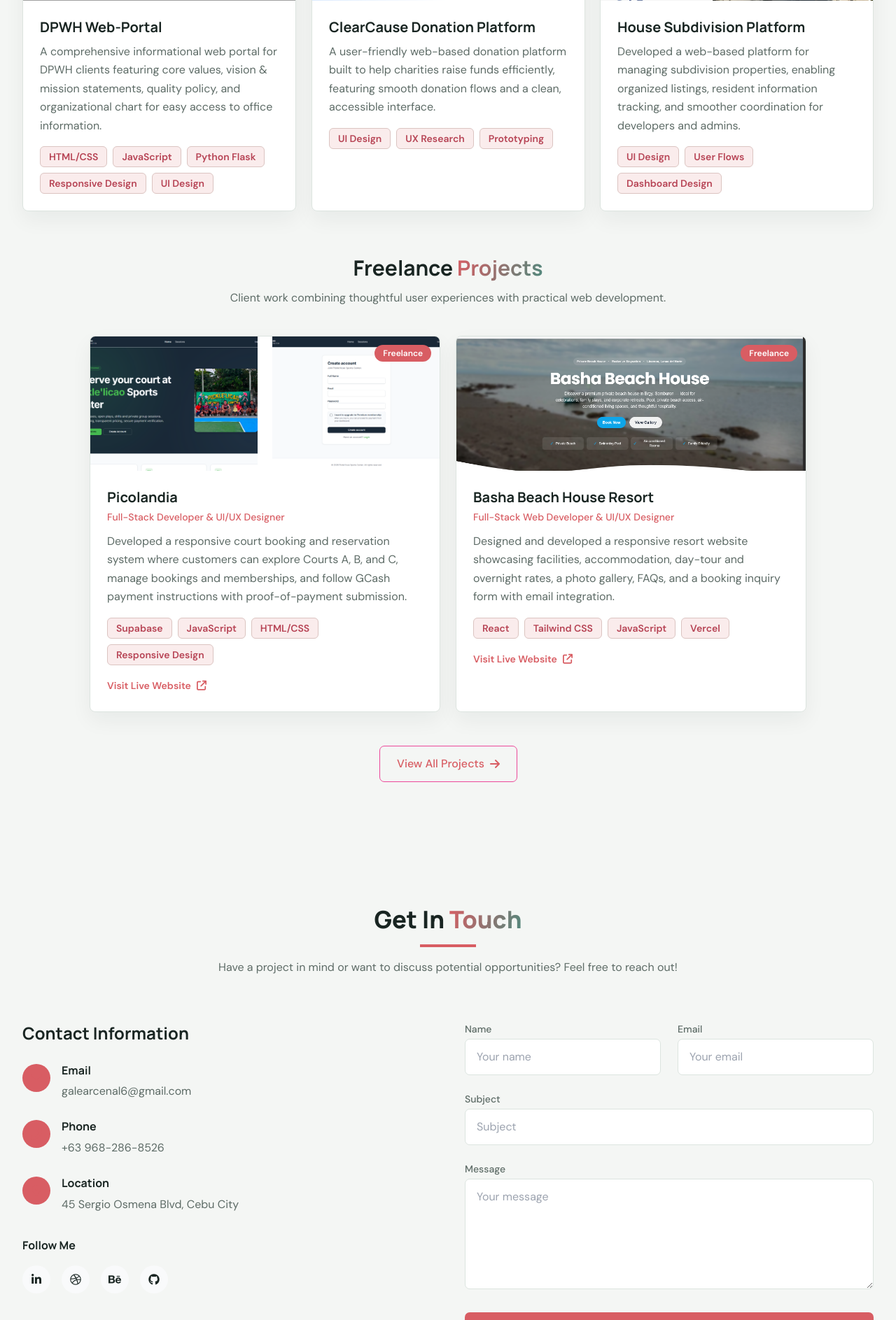
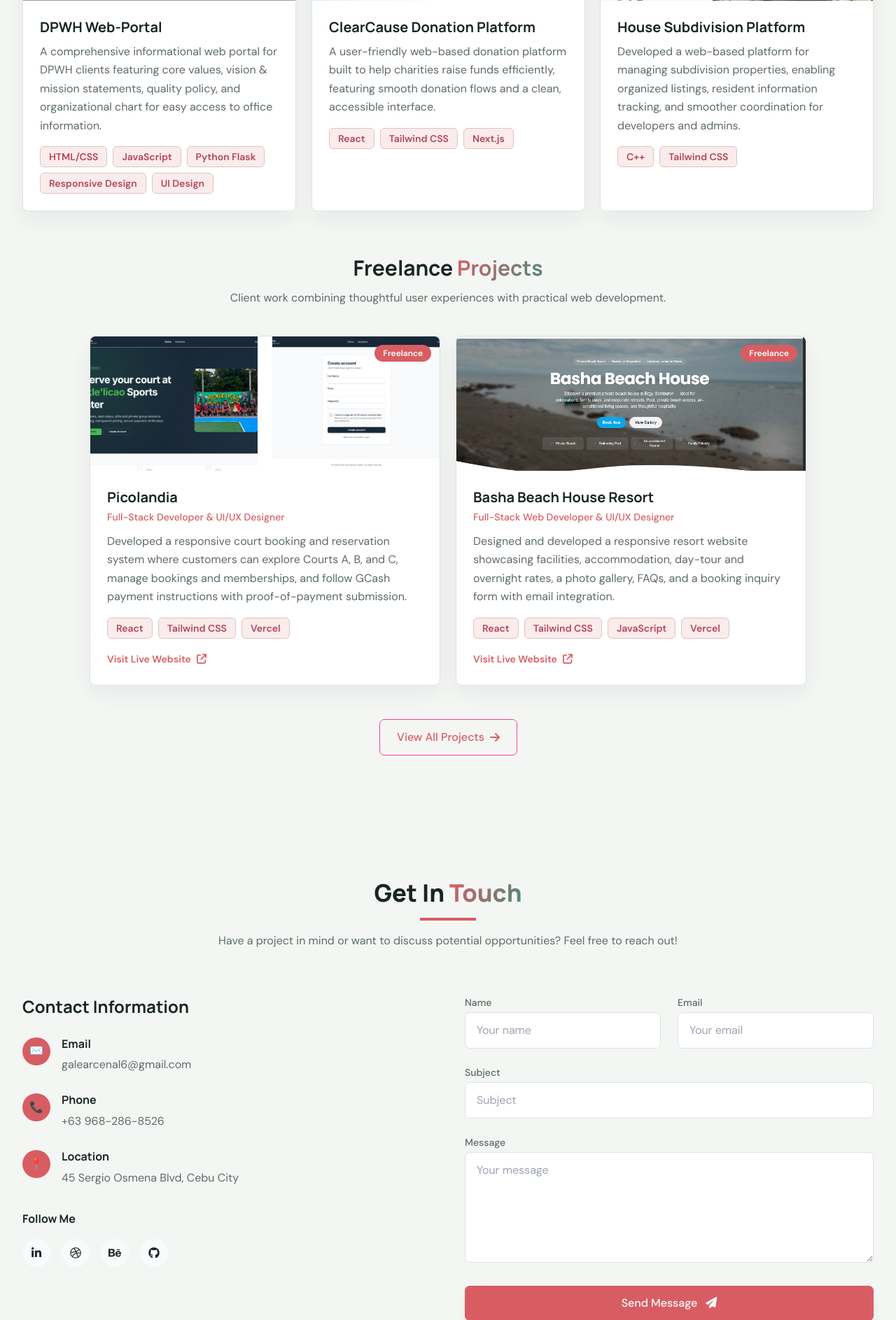
Before and after one commit to ThereseArcenal/My-Portfolio, a Flask app: page / in a window 1280 px wide. Shown: the part 3181-5068 px from the top of the page at 70% size. Run offline with Flask 3, Linux system fonts and the light colour scheme; some libraries are stand-ins or nearby versions; grey boxes are pictures that could not be loaded.

Commit message:
style: Update project tags and contact icons for improved clarity and engagement

```diff
--- a/templates/index.html
+++ b/templates/index.html
@@ -165,32 +165,28 @@
                 },
                 body: JSON.stringify({
                     question: message,
-                    history: chatHistory,
-                    overrideConfig: {}
-                })
+                        <span class="bg-primary bg-opacity-10 text-primary px-3 py-1 rounded-full text-sm">React</span>
+                        <span class="bg-primary bg-opacity-10 text-primary px-3 py-1 rounded-full text-sm">Tailwind CSS</span>
+                        <span class="bg-primary bg-opacity-10 text-primary px-3 py-1 rounded-full text-sm">Next.js</span>
             });
 
             const data = await response.json();
             typing.remove();
 
-            if (!response.ok) {
-                throw new Error(data.error || 'Failed to get response');
-            }
+                        <span class="bg-primary bg-opacity-10 text-primary px-3 py-1 rounded-full text-sm">C++</span>
+                        <span class="bg-primary bg-opacity-10 text-primary px-3 py-1 rounded-full text-sm">Tailwind CSS</span>
 
             // Add bot response
-            const botMsg = document.createElement('div');
-            botMsg.className = 'custom-chatbot-message bot-message';
-            botMsg.innerHTML = `
-                <div class="custom-chatbot-avatar">
+                            <span class="bg-primary bg-opacity-10 text-primary px-3 py-1 rounded-full text-sm">React</span>
                     <i class="fas fa-robot"></i>
                 </div>
-                <div class="custom-chatbot-bubble">
+                                <span role="img" aria-label="Email">✉️</span>
                     <p>${data.text || 'Sorry, I encountered an error. Please try again.'}</p>
                     <span class="custom-chatbot-time">${new Date().toLocaleTimeString('en-US', { hour: '2-digit', minute: '2-digit', hour12: true })}</span>
-                </div>
+                                <span role="img" aria-label="Phone">📞</span>
             `;
             body.appendChild(botMsg);
-            smoothScrollToBottom(body);
+                                <span role="img" aria-label="Location">📍</span>
 
             chatHistory.push({
                 role: 'user',
@@ -1919,9 +1915,9 @@
                         A user-friendly web-based donation platform built to help charities raise funds efficiently, featuring smooth donation flows and a clean, accessible interface.
                     </p>
                     <div class="flex flex-wrap gap-2">
-                        <span class="bg-primary bg-opacity-10 text-primary px-3 py-1 rounded-full text-sm">UI Design</span>
-                        <span class="bg-primary bg-opacity-10 text-primary px-3 py-1 rounded-full text-sm">UX Research</span>
-                        <span class="bg-primary bg-opacity-10 text-primary px-3 py-1 rounded-full text-sm">Prototyping</span>
+                        <span class="bg-primary bg-opacity-10 text-primary px-3 py-1 rounded-full text-sm">React</span>
+                        <span class="bg-primary bg-opacity-10 text-primary px-3 py-1 rounded-full text-sm">Tailwind CSS</span>
+                        <span class="bg-primary bg-opacity-10 text-primary px-3 py-1 rounded-full text-sm">Next.js</span>
                     </div>
                 </div>
             </div>
@@ -1942,9 +1938,8 @@
                         Developed a web-based platform for managing subdivision properties, enabling organized listings, resident information tracking, and smoother coordination for developers and admins.
                     </p>
                     <div class="flex flex-wrap gap-2">
-                        <span class="bg-primary bg-opacity-10 text-primary px-3 py-1 rounded-full text-sm">UI Design</span>
-                        <span class="bg-primary bg-opacity-10 text-primary px-3 py-1 rounded-full text-sm">User Flows</span>
-                        <span class="bg-primary bg-opacity-10 text-primary px-3 py-1 rounded-full text-sm">Dashboard Design</span>
+                        <span class="bg-primary bg-opacity-10 text-primary px-3 py-1 rounded-full text-sm">C++</span>
+                        <span class="bg-primary bg-opacity-10 text-primary px-3 py-1 rounded-full text-sm">Tailwind CSS</span>
                     </div>
                 </div>
             </div>
@@ -1977,10 +1972,9 @@
                         <p class="text-sm font-medium text-primary mb-3">Full-Stack Developer &amp; UI/UX Designer</p>
                         <p class="text-gray-600 mb-4 dark:text-gray-400">Developed a responsive court booking and reservation system where customers can explore Courts A, B, and C, manage bookings and memberships, and follow GCash payment instructions with proof-of-payment submission.</p>
                         <div class="flex flex-wrap gap-2 mb-4">
-                            <span class="bg-primary bg-opacity-10 text-primary px-3 py-1 rounded-full text-sm">Supabase</span>
-                            <span class="bg-primary bg-opacity-10 text-primary px-3 py-1 rounded-full text-sm">JavaScript</span>
-                            <span class="bg-primary bg-opacity-10 text-primary px-3 py-1 rounded-full text-sm">HTML/CSS</span>
-                            <span class="bg-primary bg-opacity-10 text-primary px-3 py-1 rounded-full text-sm">Responsive Design</span>
+                            <span class="bg-primary bg-opacity-10 text-primary px-3 py-1 rounded-full text-sm">React</span>
+                            <span class="bg-primary bg-opacity-10 text-primary px-3 py-1 rounded-full text-sm">Tailwind CSS</span>
+                            <span class="bg-primary bg-opacity-10 text-primary px-3 py-1 rounded-full text-sm">Vercel</span>
                         </div>
                         <a href="https://picklelicaosports.com/" target="_blank" rel="noopener noreferrer" class="inline-flex items-center text-sm font-semibold text-primary hover:underline">
                             Visit Live Website <i class="fas fa-arrow-up-right-from-square ml-2" aria-hidden="true"></i>
@@ -2113,7 +2107,7 @@
                     <div class="space-y-6">
                         <div class="flex items-start fade-in-element">
                             <div class="bg-primary bg-opacity-10 text-primary rounded-full w-10 h-10 flex items-center justify-center mr-4 mt-1 flex-shrink-0">
-                                <i class="fas fa-envelope"></i>
+                                <span role="img" aria-label="Email">✉️</span>
                             </div>
                             <div>
                                 <h4 class="font-bold text-dark mb-1 dark:text-darkText">Email</h4>
@@ -2122,7 +2116,7 @@
                         </div>
                         <div class="flex items-start fade-in-element" style="animation-delay: 0.1s;">
                             <div class="bg-primary bg-opacity-10 text-primary rounded-full w-10 h-10 flex items-center justify-center mr-4 mt-1 flex-shrink-0">
-                                <i class="fas fa-phone-alt"></i>
+                                <span role="img" aria-label="Phone">📞</span>
                             </div>
                             <div>
                                 <h4 class="font-bold text-dark mb-1 dark:text-darkText">Phone</h4>
@@ -2131,7 +2125,7 @@
                         </div>
                         <div class="flex items-start fade-in-element" style="animation-delay: 0.2s;">
                             <div class="bg-primary bg-opacity-10 text-primary rounded-full w-10 h-10 flex items-center justify-center mr-4 mt-1 flex-shrink-0">
-                                <i class="fas fa-map-marker-alt"></i>
+                                <span role="img" aria-label="Location">📍</span>
                             </div>
                             <div>
                                 <h4 class="font-bold text-dark mb-1 dark:text-darkText">Location</h4>
```
